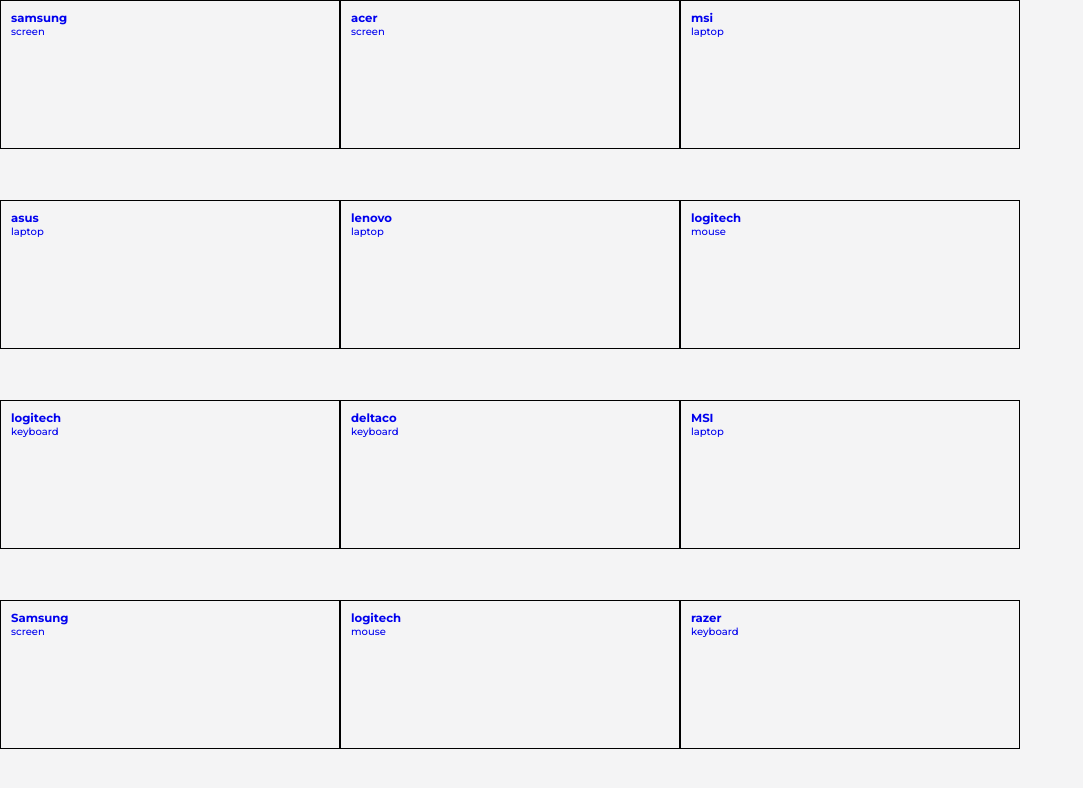
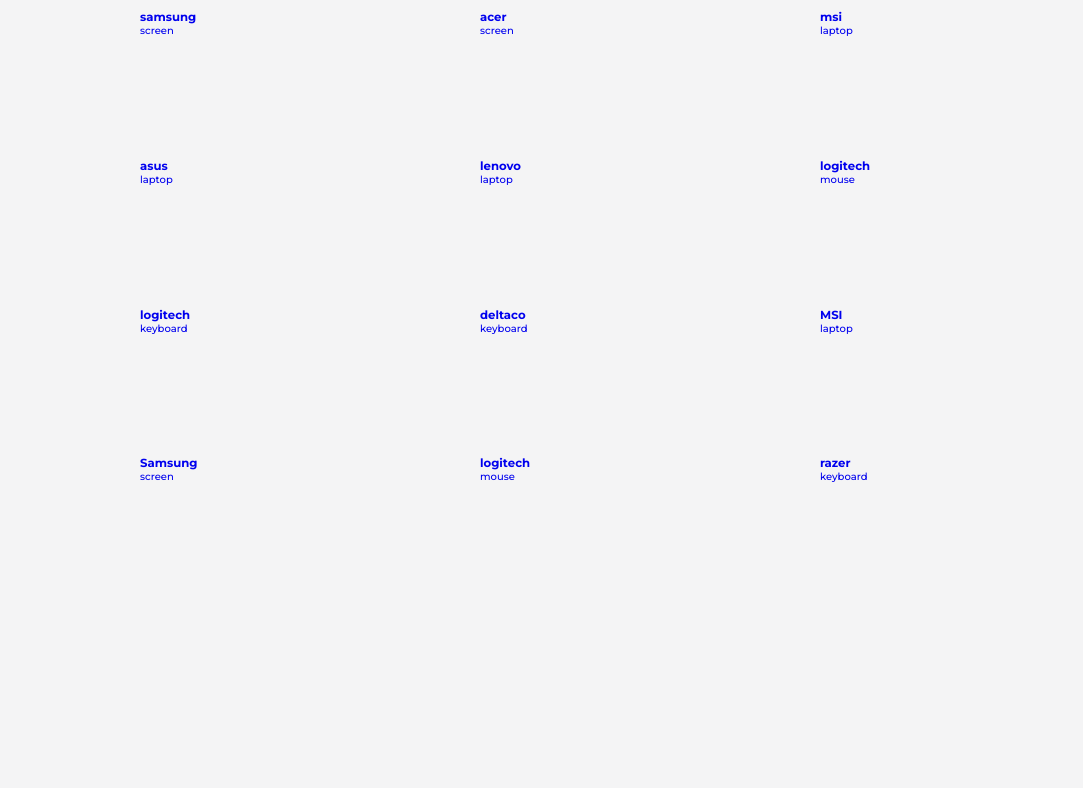
Before and after one commit to JoakimWretlind/jcomp, a React (Vite) app: page / in a window 1280 px wide. Shown: the top 788 px of the page, without its empty margins (0-1083 px from the left). Built offline with nearby package versions, Linux system fonts and the light colour scheme; the HTML template or start-up script is replaced by a standard one.

Commit message:
Changed somt stylings in the cardlayout

```diff
--- a/src/components/AllProducts/style.ts
+++ b/src/components/AllProducts/style.ts
@@ -2,11 +2,12 @@
 
 export const ProductsContainer = styled.div`
   height: 100%;
-  min-height: 100vh;
   width: 100%;
   max-width: 160rem;
   display: flex;
   flex-wrap: wrap;
+  justify-content: center;
+  align-items: center;
 `;
 
 export const ItemContainer = styled.div`
@@ -14,5 +15,4 @@
   width: 34rem;
   padding: 1rem;
   aspect-ratio: 16/7;
-  border: 0.1rem solid black;
 `;
```
